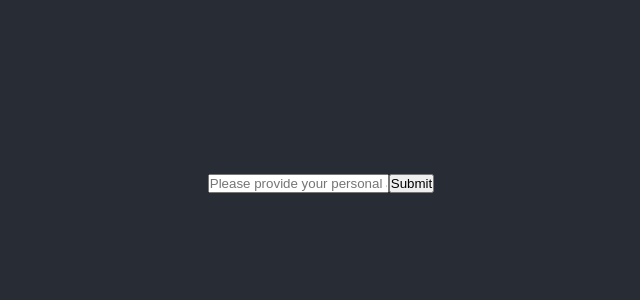
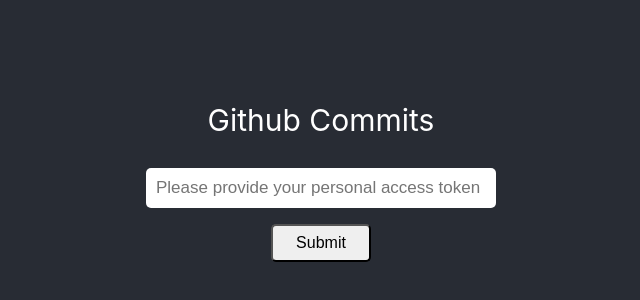
Before and after one commit to anilasdev/gcommits, a React (Create React App) app: page / in a window 1280 px wide. Shown: the part 218-518 px from the top of the page, without its empty margins (319-959 px from the left). Built offline with nearby package versions, Linux system fonts and the light colour scheme.

Commit message:
clean up ui

```diff
--- a/package.json
+++ b/package.json
@@ -9,6 +9,7 @@
     "@testing-library/user-event": "^13.5.0",
     "moment": "^2.29.4",
     "react": "^18.2.0",
+    "react-countdown": "^2.3.2",
     "react-dom": "^18.2.0",
     "react-scripts": "5.0.1",
     "web-vitals": "^2.1.4"
--- a/src/App.css
+++ b/src/App.css
@@ -95,3 +95,40 @@
     transform: rotate(360deg);
   }
 }
+
+button {
+  margin-top: 16px;
+  padding: 8px;
+  width: 100px;
+  border-radius: 5px;
+  font-size: 16px;
+  cursor: pointer;
+}
+input {
+  padding: 10px;
+  width: 350px;
+  border: none;
+  border-radius: 5px;
+  font-size: 17px;
+}
+form {
+  display: flex;
+  flex-direction: column;
+  align-items: center;
+}
+.commit-title {
+  font-size: 18px;
+}
+.commit-by {
+  font-size: 12px;
+}
+.reload {
+  display: flex;
+  justify-content: flex-end;
+  align-items: center;
+}
+header {
+  font-size: 30px;
+  text-align: center;
+  margin-bottom: 30px;
+}
--- a/src/App.js
+++ b/src/App.js
@@ -3,14 +3,15 @@
 import "./App.css";
 import { Octokit } from "@octokit/core";
 import moment from "moment";
+import Countdown from "react-countdown";
 
 function App() {
   const [commits, setCommits] = useState([]);
   const [isTokenFound, setIsTokenFound] = useState(null);
-  // const [accessToken, setAccessToken] = useState(null);
   const [octokitConfig, setOctokitConfig] = useState(null);
   const [isFetching, setIsfetching] = useState(false);
-
+  const [now, setNow] = useState(Date.now());
+  const [countdown, setCountdown] = useState(Date.now());
   useEffect(() => {
     let isFound = localStorage.getItem("access_token");
     if (isFound) {
@@ -35,7 +36,11 @@
     );
     console.log(data);
     setCommits(data);
-    setTimeout(() => setIsfetching(false), 1000);
+    setTimeout(() => {
+      setIsfetching(false);
+      setNow(Date.now());
+      setCountdown(Date.now());
+    }, 1000);
   };
 
   const onSubmit = (e) => {
@@ -56,7 +61,7 @@
   console.log(isTokenFound, "isTokenFound");
   return (
     <div className="App">
-      {/* <header className="App-header"></header> */}
+      <header className="App-header">Github Commits</header>
       {!isTokenFound && (
         <form onSubmit={onSubmit}>
           <input
@@ -71,16 +76,27 @@
       )}
       {isTokenFound && (
         <>
-          <div
-            class={`reloadSingle ${isFetching ? "spin" : ""}`}
-            onClick={onRefresh}
-            style={{ transform: [{ rotate: "360deg" }] }}
-          ></div>
+          <div className="reload">
+            <div
+              class={`reloadSingle ${isFetching ? "spin" : ""}`}
+              onClick={onRefresh}
+              style={{ transform: [{ rotate: "360deg" }] }}
+            ></div>
+            <Countdown
+              date={now + 30000}
+              key={countdown}
+              onComplete={onRefresh}
+              renderer={({ hours, minutes, seconds, completed }) => {
+                // Render a countdown
+                return <span>{seconds}</span>;
+              }}
+            />
+          </div>
           <div className="commits">
             {commits.map((commit) => (
               <div className="commit">
-                <p>{commit.commit.message}</p>
-                <span className="">
+                <p className="commit-title">{commit.commit.message}</p>
+                <span className="commit-by">
                   {moment(commit.commit.committer.date).format("DD/MM/YYYY")} by{" "}
                   {""}
                   {commit.commit.committer.name}
```
Also changed, not shown: 1 other file (tests, documents, lock files or other folders).
